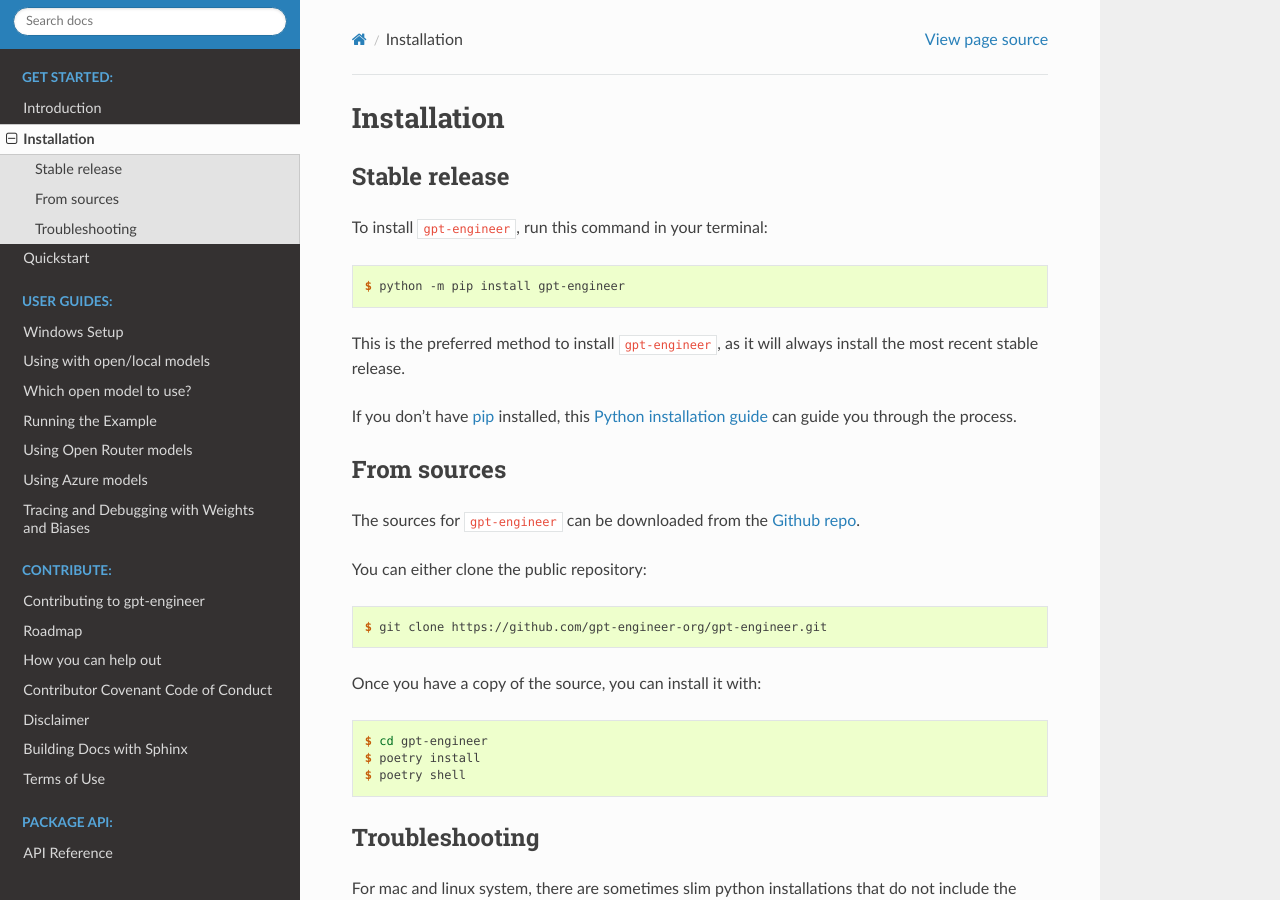
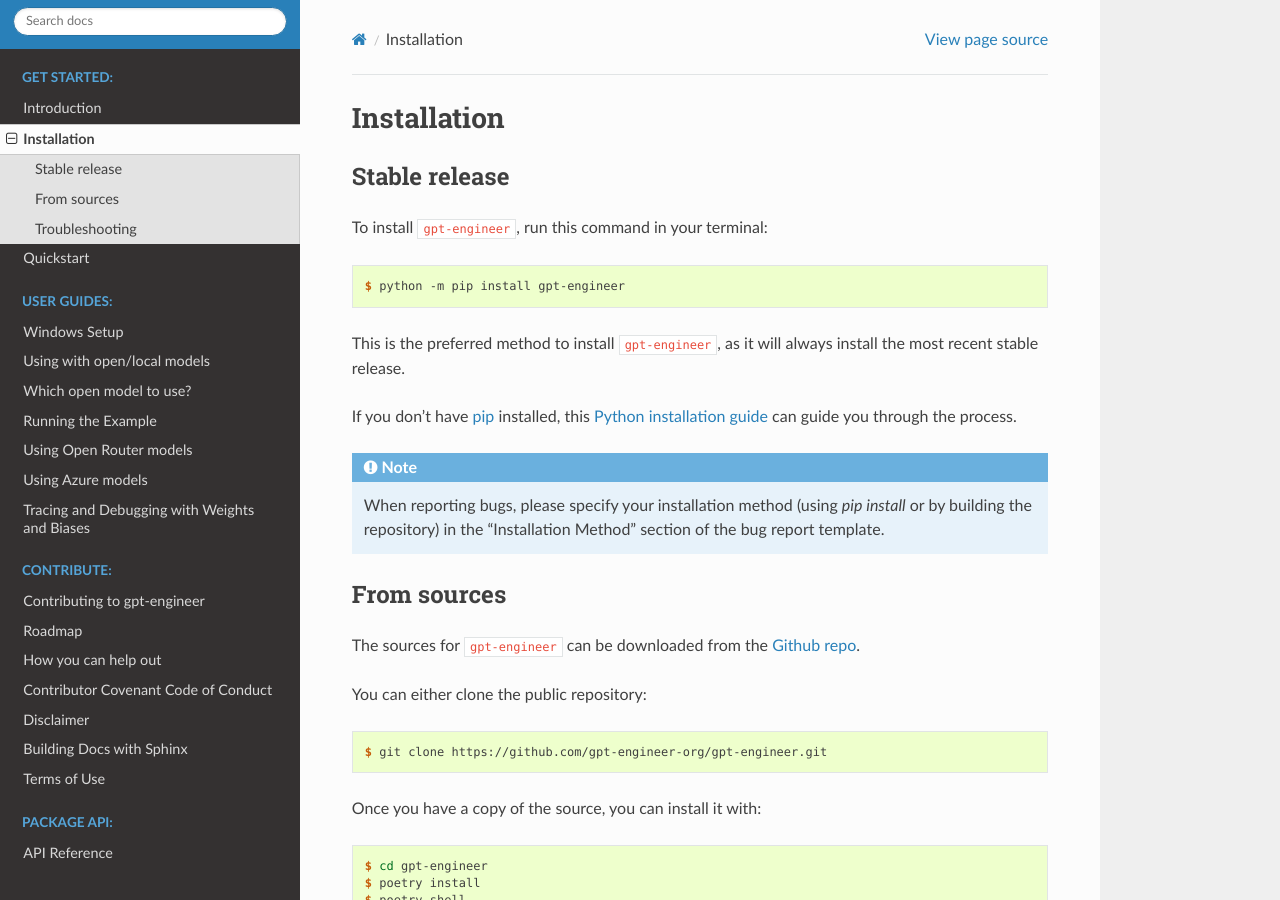
Before and after one commit to gpt-engineer-org/gpt-engineer, a Sphinx documentation site: the page built from docs/installation.rst, in a window 1280 px wide and 900 px high. Built offline with Sphinx 7.4.7 and the Read the Docs theme 2.0.0, drawn with Linux system fonts in a browser that asks for light colours.

Commit message:
Update bug report template to include installation method

```diff
--- a/docs/installation.rst
+++ b/docs/installation.rst
@@ -18,6 +18,10 @@ This is the preferred method to install ``gpt-engineer``, as it will always inst
 
 If you don't have `pip`_ installed, this `Python installation guide`_ can guide
 you through the process.
+
+.. note::
+
+    When reporting bugs, please specify your installation method (using `pip install` or by building the repository) in the "Installation Method" section of the bug report template.
 
 .. _pip: https://pip.pypa.io
 .. _Python installation guide: http://docs.python-guide.org/en/latest/starting/installation/
```
Also changed, not shown: .github/ISSUE_TEMPLATE/bug-report.md.
